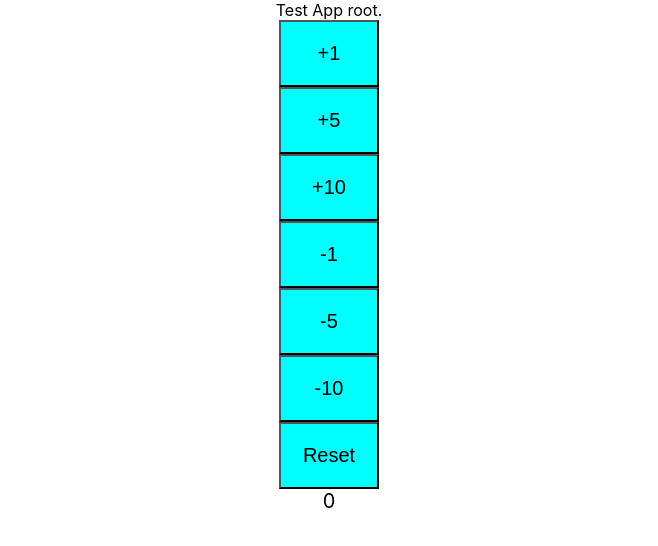
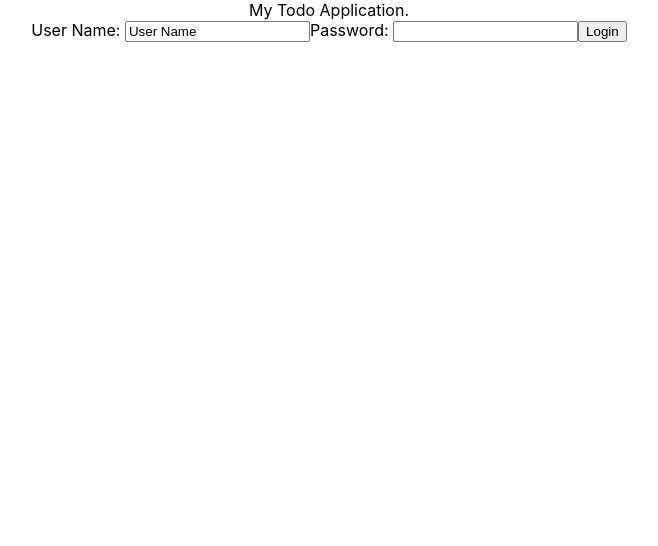
Before and after one commit to Manniel/Todo-Management-Application, a React (Create React App) app in the folder todo-app/: page / in a window 1280 px wide. Shown: the top 546 px of the page, without its empty margins (311-969 px from the left). Built offline with nearby package versions, Linux system fonts and the light colour scheme.

Commit message:
Implement Controlled Components &
Login Component converted to controlled components; added event to handle any changes to the state for username and password

```diff
--- a/todo-app/src/App.js
+++ b/todo-app/src/App.js
@@ -6,13 +6,15 @@ import SecondComponent from './components/learning-examples/SecondComponent';
 import ThirdComponent from './components/learning-examples/ThirdComponent';
 import CounterButton from './components/counter/CounterButton';
 import Counter from './components/counter/Counter';
+import TodoApp from './components/todo/TodoApp';
 
 class App extends Component {
   render() {
   return (
     <div className="App">
-      Test App root.
-      <Counter/>
+      {/* Test App root. */}
+      {/* <Counter/> */}
+      <TodoApp/>
     </div>
   );
   }
--- a/todo-app/src/components/counter/Counter.jsx
+++ b/todo-app/src/components/counter/Counter.jsx
@@ -19,9 +19,9 @@ class Counter extends Component {
       <CounterButton op="+" by={1} incrementMethod={this.increment} finalCounter={this.state.counter}/>
       <CounterButton op="+" by={5} incrementMethod={this.increment} finalCounter={this.state.counter}/>
       <CounterButton op="+" by={10} incrementMethod={this.increment} finalCounter={this.state.counter}/>
-      <CounterButton op="-" by={1} incrementMethod={this.decrement} finalCounter={this.state.counter}/>
-      <CounterButton op="-" by={5} incrementMethod={this.decrement} finalCounter={this.state.counter}/>
-      <CounterButton op="-" by={10} incrementMethod={this.decrement} finalCounter={this.state.counter}/>
+      <CounterButton op="-" by={1} incrementMethod={this.decrement} finalCounter={this.state.counter} className="decrementButton"/>
+      <CounterButton op="-" by={5} incrementMethod={this.decrement} finalCounter={this.state.counter} className="decrementButton"/>
+      <CounterButton op="-" by={10} incrementMethod={this.decrement} finalCounter={this.state.counter} className="decrementButton"/>
       <CounterButton op="Reset" incrementMethod={this.reset} finalCounter={this.state.counter}/>
 
 
--- /dev/null
+++ b/todo-app/src/components/todo/TodoApp.jsx
@@ -0,0 +1,51 @@
+import React, {Component} from "react";
+
+class TodoApp extends Component{
+    render(){
+        return(
+            <div className="TodoApp">
+                My Todo Application.
+                <LoginComponent/>
+            </div>
+        )
+    }
+}
+
+class LoginComponent extends Component{
+    constructor(props){
+        super(props);
+
+        this.state = {
+            username: "User Name",
+            password: ""
+        }
+
+        this.handleUsernameChange = this.handleUsernameChange.bind(this)
+        this.handlePasswordChange = this.handlePasswordChange.bind(this)
+
+    }
+
+    handleUsernameChange(event){
+        this.setState({
+            username: event.target.value
+        })
+    }
+
+    handlePasswordChange(event){
+        this.setState({
+            password: event.target.value
+        })
+    }
+
+    render(){
+        return(
+            <div>
+                User Name: <input type="text" name="Username" value={this.state.username} onChange={this.handleUsernameChange}></input>
+                Password: <input type="password" name="Password" vale={this.state.password} onChange={this.handlePasswordChange}></input>
+                <button className="Login">Login</button>
+            </div>
+        )
+    }
+}
+
+export default TodoApp
```
Also changed, not shown: todo-app/src/components/counter/CounterButton.css (line endings or trailing spaces).
